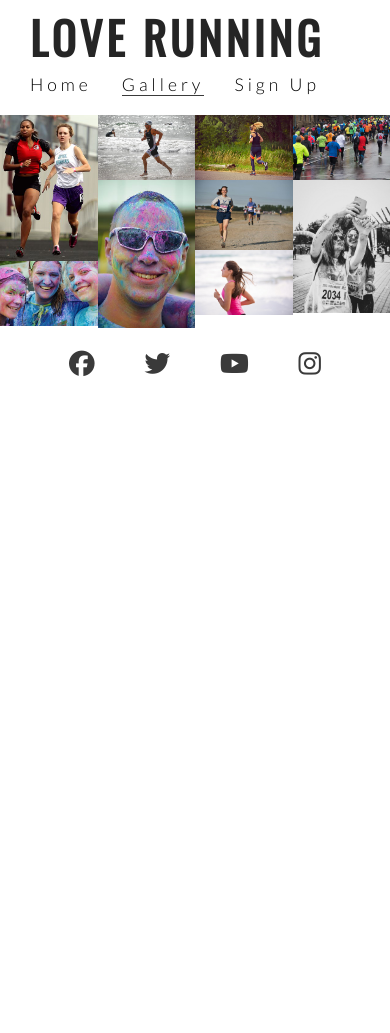
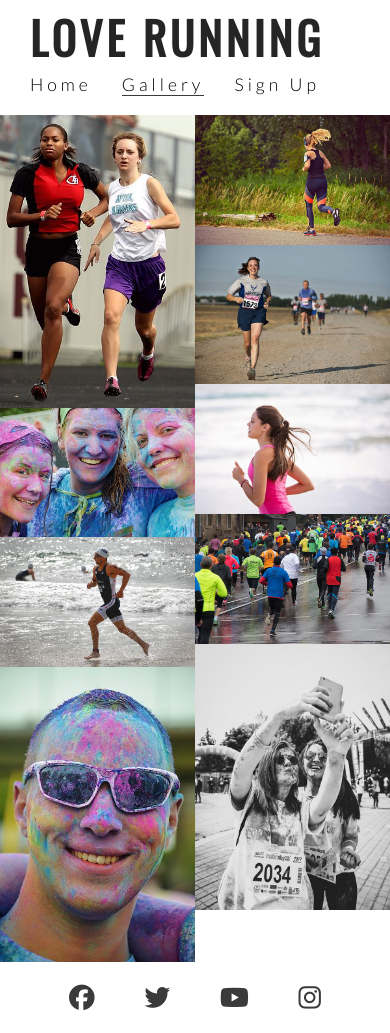
Before and after one commit to paulio11/love-running, a plain HTML site: page gallery.html in a window 390 px wide. Before the commit the page ends 844 px from the top, so only its background shows below. Drawn offline with nearby package versions, Linux system fonts and the light colour scheme.

Commit message:
Style gallery for responsive design

```diff
--- a/assets/css/style.css
+++ b/assets/css/style.css
@@ -282,7 +282,7 @@ footer {
         padding: 0;
     }
 
-    #times > div {
+    #times>div {
         width: 100%;
         clear: both;
         height: 150px;
@@ -314,17 +314,31 @@ footer {
         margin: 0 auto;
     }
 
-    .left-about-heading, .right-about-heading {
+    .left-about-heading,
+    .right-about-heading {
         width: inherit;
     }
 
-    .left-about-heading h2, .right-about-heading h2 {
+    .left-about-heading h2,
+    .right-about-heading h2 {
         width: 100%;
         text-align: center;
     }
 
-    .left-about-heading p, .right-about-heading p {
+    .left-about-heading p,
+    .right-about-heading p {
         text-align: center;
         padding: 0 20px;
     }
+
+    #photos {
+        column-count: 3;
+    }
 }
+
+@media screen and (max-width: 800px) {
+
+    #photos {
+        column-count: 2;
+    }
+}
```
